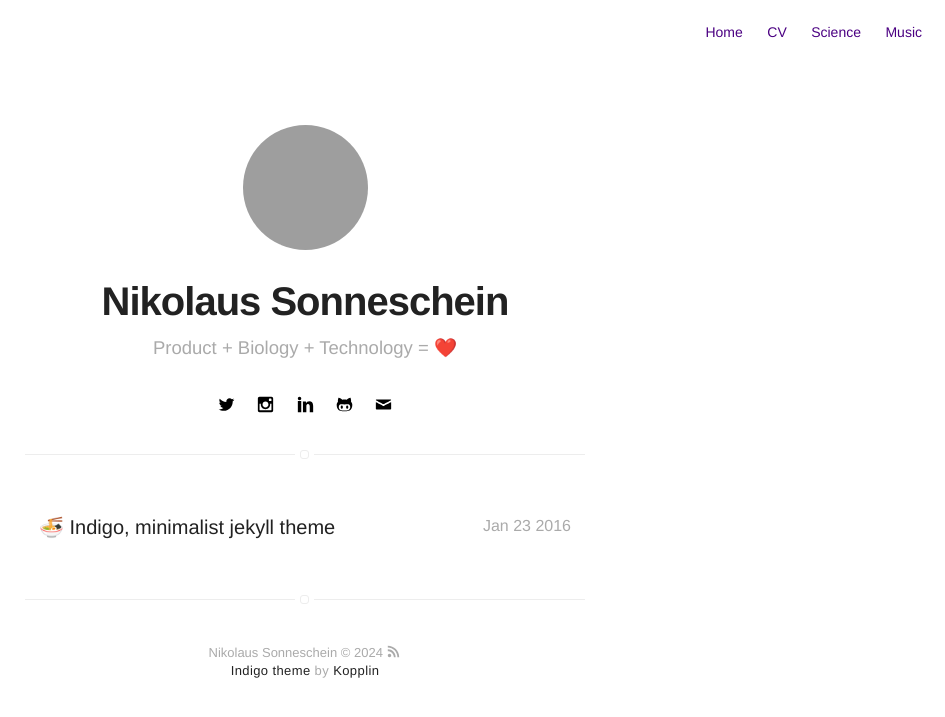
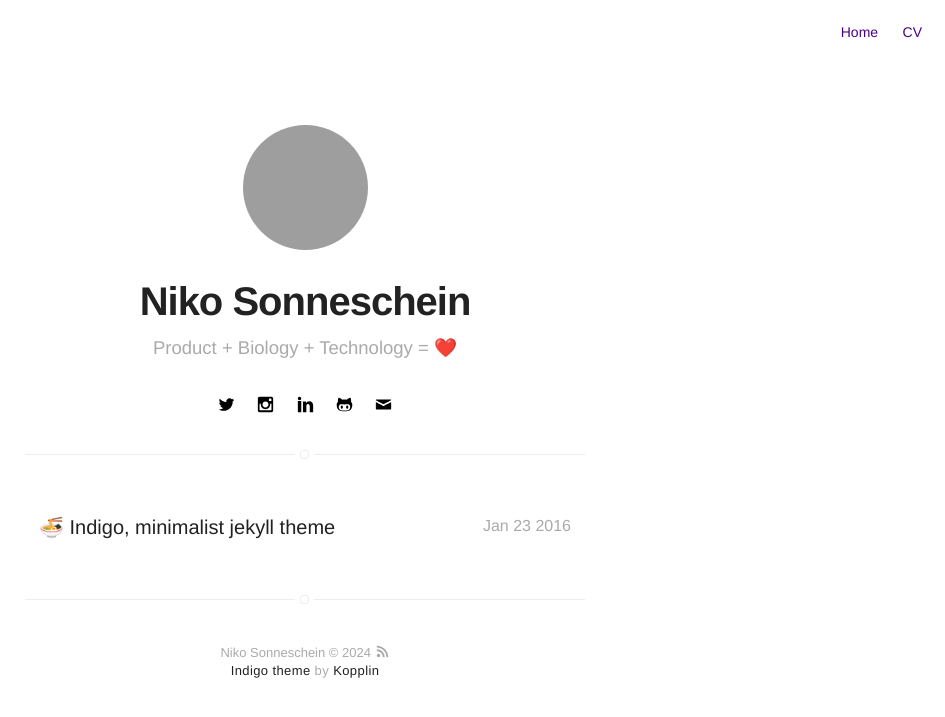
Before and after one commit to phantomas1234/phantomas1234.github.com, a Jekyll site: the page built from projects.html, in a window 1280 px wide. Shown: the top 717 px of the page, without its empty margins (335-1280 px from the left). Built offline with Jekyll 4.4.1, drawn with Linux system fonts in a browser that asks for light colours; emoji names are drawn with the system emoji font; grey boxes are pictures that could not be loaded.

Commit message:
Fix name etc.

```diff
--- a/_config.yml
+++ b/_config.yml
@@ -1,5 +1,5 @@
 # main text of home
-name: Nikolaus Sonneschein
+name: Niko Sonneschein
 bio: Product + Biology + Technology = ❤️
 
 # twitter summary info
@@ -51,11 +51,11 @@ github: phantomas1234
 # medium: medium
 # vimeo: myvimeo
 # lanyrd: mylanyrd
-email: niso@dtu.dk
+email: niko.sonnenschein@gmail.com
 
 authors:
     niko:
-        name: Nikolaus Sonnenschein
+        name: Niko Sonnenschein
         bio: Biologist/Musician
         external-image: true
         picture: https://media.licdn.com/dms/image/C4E03AQEDqicxO2NBgg/profile-displayphoto-shrink_200_200/0?e=1577318400&v=beta&t=DhbFkWj5dJC24qcLT4kd6LyyNsleGYF6Tf-O3Vv_VMc
--- a/_includes/nav.html
+++ b/_includes/nav.html
@@ -36,12 +36,12 @@
             </li>
         {% endif %}
 
-        <li class="item">
+        <!-- <li class="item">
             <a class="link" href="https://www.bioengineering.dtu.dk/english/ResearchNy/Research-Sections/Section-for-Synthetic-Biology/Computer-Aided-Biotechnology">Science</a>
         </li>
 
         <li class="item">
             <a class="link" href="https://the-archipelago.bandcamp.com/">Music</a>
-        </li>
+        </li> -->
     </ul>
 </nav>
```
